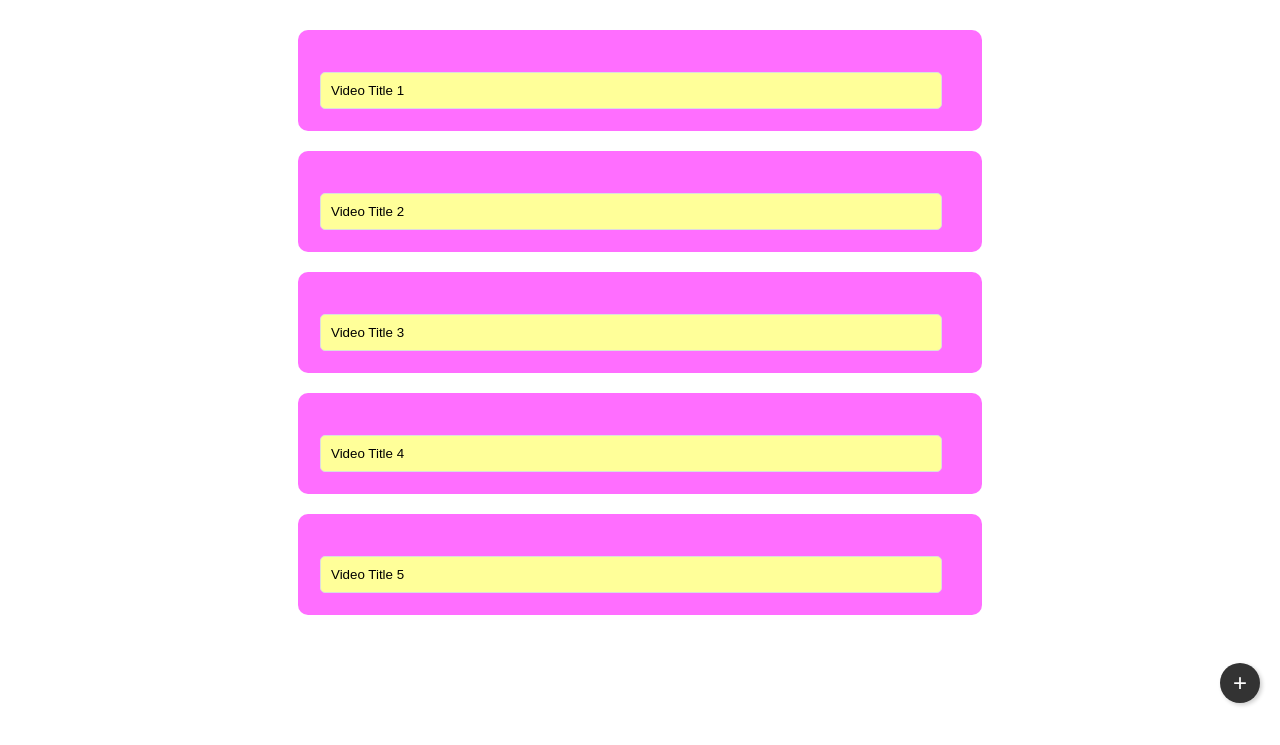
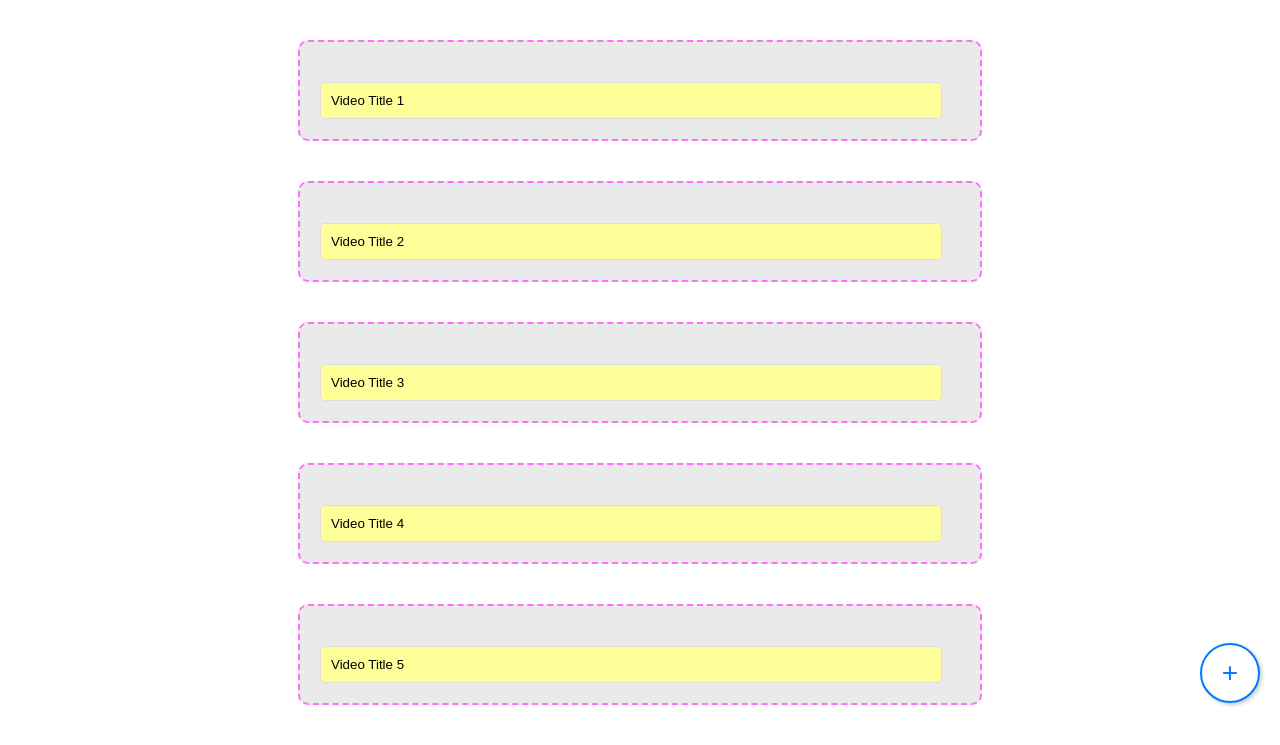
Before and after one commit to primaryNK/thirdlive--, a plain HTML site: page index.html in a window 1280 px wide. Shown: the part 77-822 px from the top of the page. Before the commit the page ends 800 px from the top, so only its background shows below. Drawn offline with Linux system fonts and the light colour scheme.

Commit message:
Update styles.css

```diff
--- a/styles.css
+++ b/styles.css
@@ -40,12 +40,12 @@ main {
 }
 
 .thumbnail {
-  margin: 10px;
+  margin: 20px; /* 위아래 폭 넓힘 */
   padding: 20px;
   border: 2px dashed #FF6EFF;
   border-radius: 10px;
-  width: calc(50% - 20px); /* 동적 썸네일 크기 설정 */
-  background-color: #FF6EFF; /* 연분홍 배경 추가 */
+  width: calc(50% - 40px); /* 위아래 폭 넓힘 */
+  background-color: #EAEAEA; /* 연회색 배경 추가 */
 }
 
 .thumbnail input[type="text"] {
@@ -64,17 +64,17 @@ footer {
 }
 
 #uploadButton {
-  width: 40px;
-  height: 40px;
+  width: 60px; /* 크기 키우기 */
+  height: 60px; /* 크기 키우기 */
   border-radius: 50%;
-  background-color: #333;
-  color: white;
-  font-size: 24px;
-  border: none;
+  background-color: white; /* 하얀색 배경 추가 */
+  color: #007bff; /* 파랑 글자 추가 */
+  font-size: 28px; /* 폰트 사이즈 키우기 */
+  border: 2px solid #007bff; /* 테두리 추가 */
   cursor: pointer;
   box-shadow: 2px 2px 4px rgba(0, 0, 0, 0.2);
 }
 
 #uploadButton:hover {
-  background-color: #555;
+  background-color: #f0f0f0; /* 호버 배경색 추가 */
 }
```
